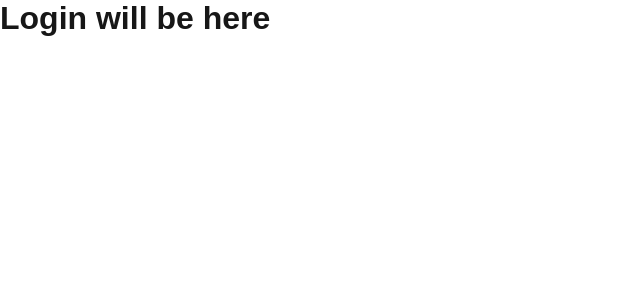
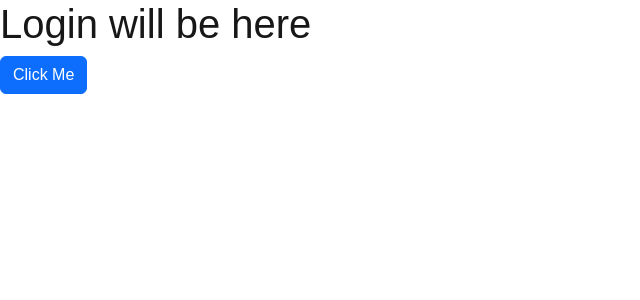
Before and after one commit to koolook/dg-pet-client, a Next.js app: page /login in a window 1280 px wide. Shown: the top 300 px of the page, without its empty margins (0-640 px from the left). Built offline with nearby package versions, Linux system fonts and the light colour scheme.

Commit message:
Now using bootstrap as a style library

```diff
--- a/package.json
+++ b/package.json
@@ -14,9 +14,11 @@
   },
   "dependencies": {
     "axios": "^1.11.0",
+    "bootstrap": "^5.3.7",
     "dotenv": "^17.2.1",
     "next": "15.4.5",
     "react": "19.1.0",
+    "react-bootstrap": "^2.10.10",
     "react-dom": "19.1.0"
   },
   "devDependencies": {
--- a/pages/_app.tsx
+++ b/pages/_app.tsx
@@ -1,8 +1,16 @@
+import 'bootstrap/dist/css/bootstrap.min.css'
+
 import StoreProvider from '@providers/StoreProvider'
 import '@styles/globals.css'
 import type { AppProps } from 'next/app'
+import { useEffect } from 'react'
 
 export default function App({ Component, pageProps }: AppProps) {
+  useEffect(() => {
+    // Dynamically import Bootstrap JavaScript on the client-side
+    typeof document !== 'undefined' ? require('bootstrap/dist/js/bootstrap') : null
+  }, [])
+
   return (
     <StoreProvider>
       <Component {...pageProps} />
--- a/pages/index.tsx
+++ b/pages/index.tsx
@@ -3,7 +3,6 @@ import { useRouter } from 'next/router'
 // import Image from 'next/image'
 import { Geist, Geist_Mono } from 'next/font/google'
 import { useEffect, useState } from 'react'
-// import styles from '@styles/Home.module.css'
 
 import { api } from '@shared/api/api'
 import useSession from '@shared/lib/hooks/useSession'
@@ -37,11 +36,10 @@ export default function Home() {
         })
         .catch((error) => {})
     }
-
   }, [])
 
   if (!session.isAuthorized) {
-    return null;
+    return null
   }
 
   return (
--- a/pages/login/index.tsx
+++ b/pages/login/index.tsx
@@ -1,5 +1,12 @@
+import { Button } from 'react-bootstrap'
+
 const loginForm = () => {
-  return <h1>Login will be here</h1>
+  return (
+    <>
+      <h1>Login will be here</h1>
+      <Button variant="primary">Click Me</Button>
+    </>
+  )
 }
 
 export default loginForm
```
Also changed, not shown: 1 other file (tests, documents, lock files or other folders).
